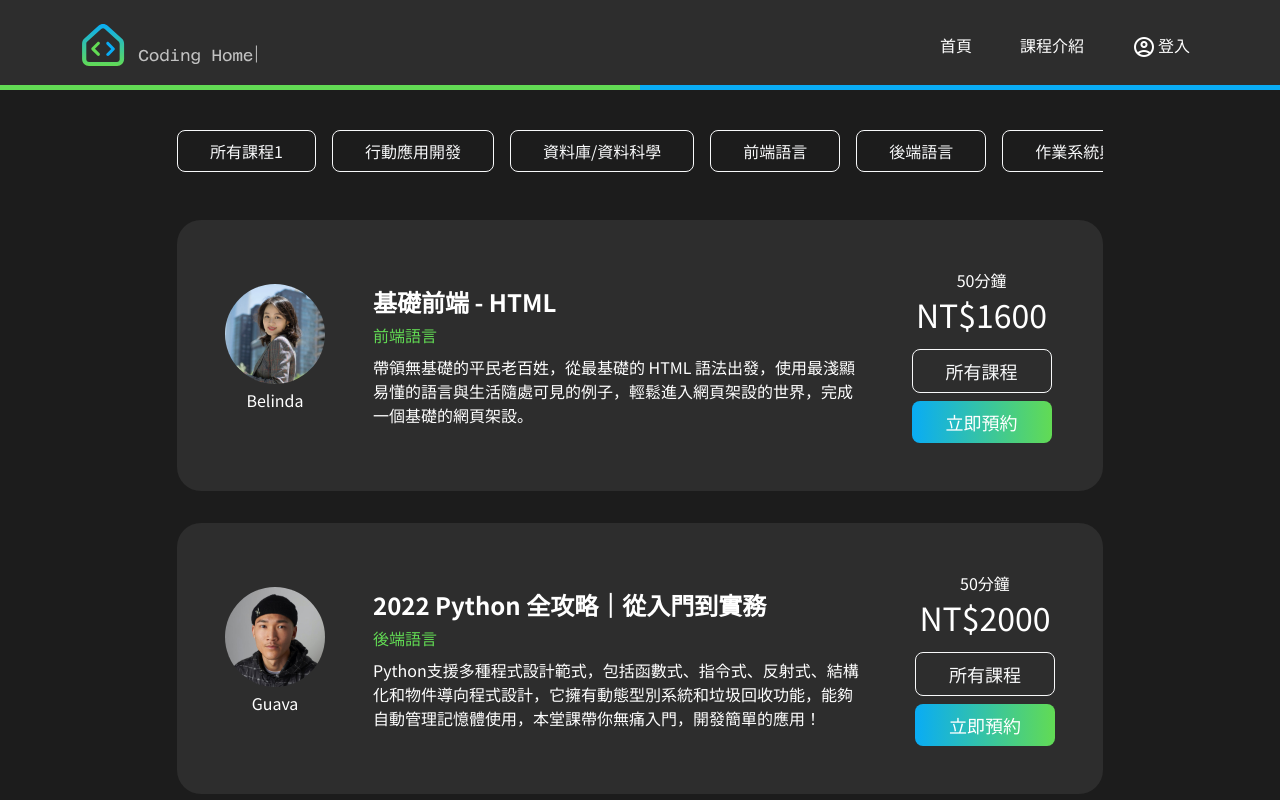
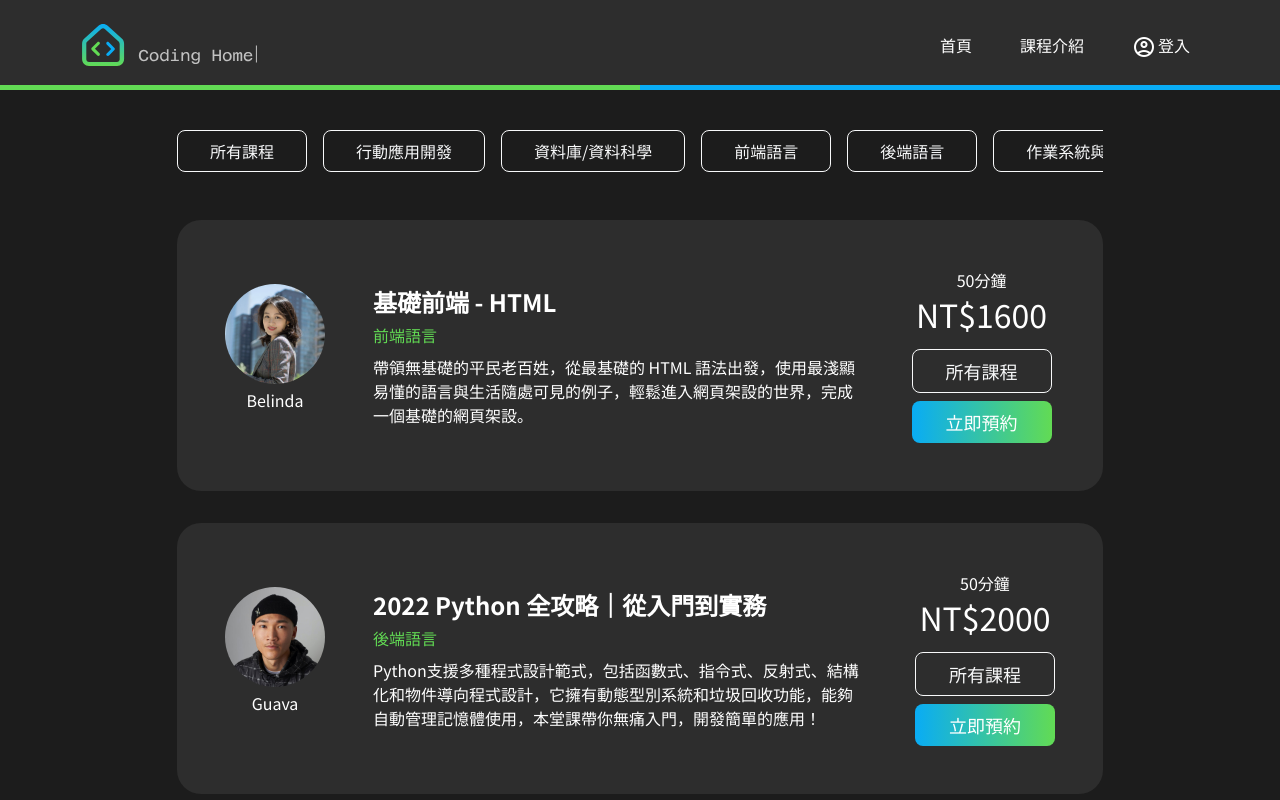
Before and after one commit to Rin1330/-hexSchool-F2E2022-week6, a plain HTML site: page course.html in a window 1280 px wide. Shown: the top 800 px of the page. Drawn offline with nearby package versions, Linux system fonts and the light colour scheme; a web font is replaced by a local one.

Commit message:
Update 2022-09-14T22:47:16.637Z

```diff
--- a/course.html
+++ b/course.html
@@ -40,7 +40,7 @@
         <div class="row">
           <div class="col-lg-10 offset-lg-1">
               <ul class="buttonWrap pt-7 pb-8 d-flex list-unstyled mb-0">
-                <li><button type="button" class="btn btn-outline-light fs-7 text-nowrap text-center py-2 px-6 me-4">所有課程1</button></li>
+                <li><button type="button" class="btn btn-outline-light fs-7 text-nowrap text-center py-2 px-6 me-4">所有課程</button></li>
                 <li><button type="button" class="btn btn-outline-light fs-7 text-nowrap text-center py-2 px-6 me-4">行動應用開發</button></li>
                 <li><button type="button" class="btn btn-outline-light fs-7 text-nowrap text-center py-2 px-6 me-4">資料庫/資料科學</button></li>
                 <li><button type="button" class="btn btn-outline-light fs-7 text-nowrap text-center py-2 px-6 me-4">前端語言</button></li>
```
